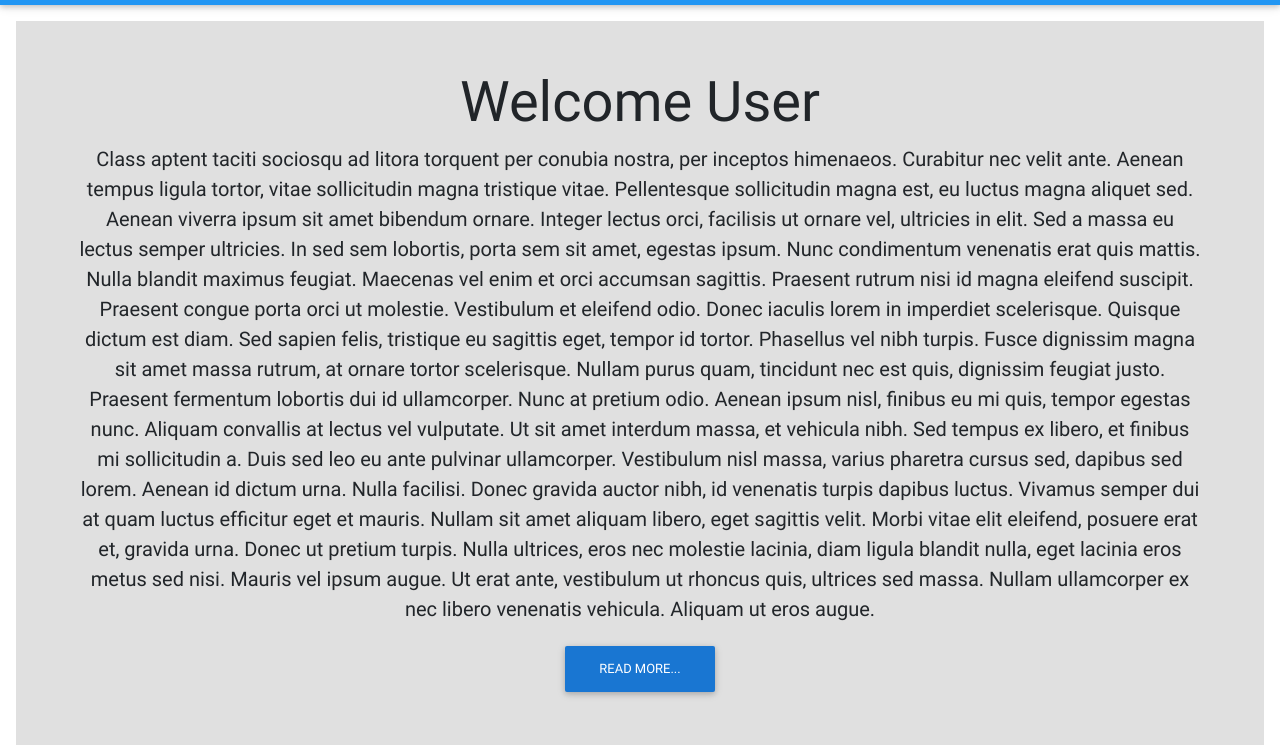
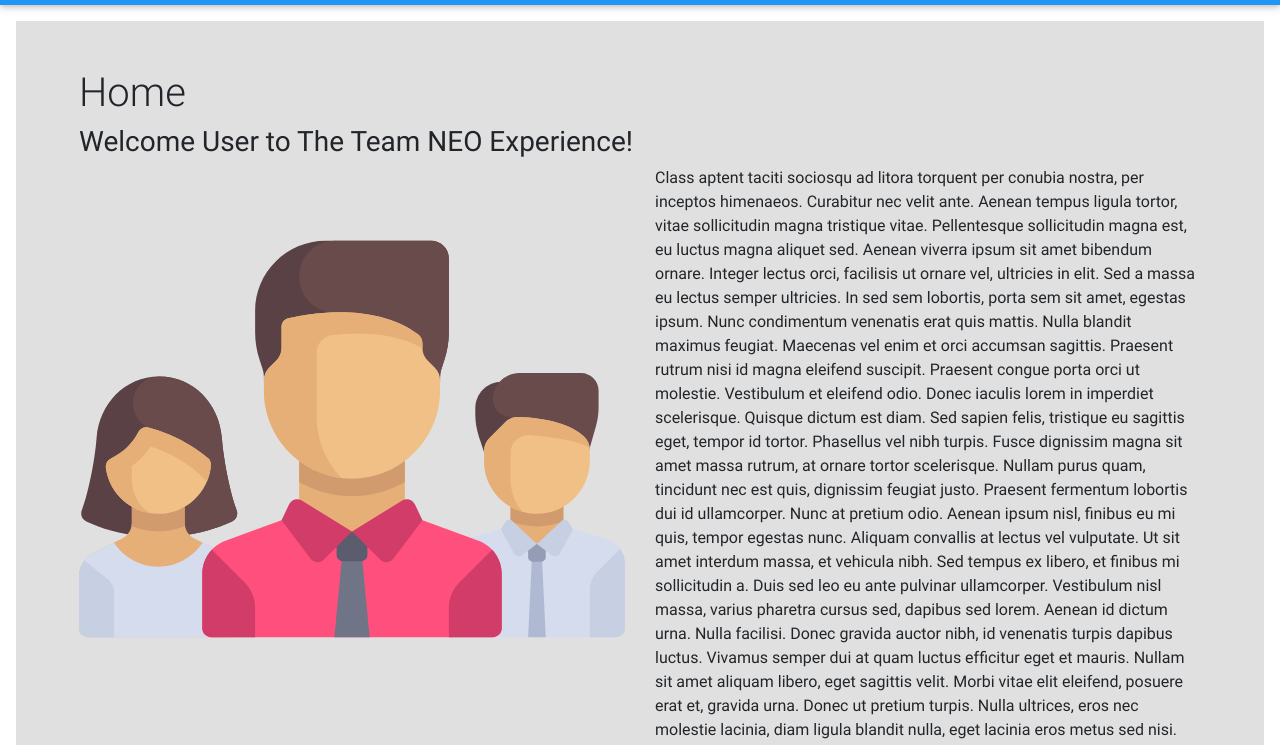
Before and after one commit to hngi/TeamNeo, a plain HTML site: page views/home.html in a window 1280 px wide. Shown: the part 53-798 px from the top of the page. Drawn offline with Linux system fonts and the light colour scheme.

Commit message:
update 19:50PM 20-Aug-2019

```diff
--- a/views/home.html
+++ b/views/home.html
@@ -43,16 +43,24 @@
 </nav>
 <!--/.Navbar -->
 
-<div class="position-relative overflow-hidden p-3 p-md-5 m-md-3 text-center bg-light">
+<div class="position-relative overflow-hidden p-3 p-md-5 m-md-3 bg-light">
     <div class="col-md-12 p-lg-12 mx-auto">
-        <h1 class="display-4 font-weight-normal">Welcome User</h1>
-        <p class="lead font-weight-normal">
-            Class aptent taciti sociosqu ad litora torquent per conubia nostra, per inceptos himenaeos. Curabitur nec velit ante. Aenean tempus ligula tortor, vitae sollicitudin magna tristique vitae. Pellentesque sollicitudin magna est, eu luctus magna aliquet sed. Aenean viverra ipsum sit amet bibendum ornare. Integer lectus orci, facilisis ut ornare vel, ultricies in elit. Sed a massa eu lectus semper ultricies. In sed sem lobortis, porta sem sit amet, egestas ipsum. Nunc condimentum venenatis erat quis mattis. Nulla blandit maximus feugiat. Maecenas vel enim et orci accumsan sagittis. Praesent rutrum nisi id magna eleifend suscipit. Praesent congue porta orci ut molestie. Vestibulum et eleifend odio. Donec iaculis lorem in imperdiet scelerisque. Quisque dictum est diam.
+        <h1>Home</h1>
+        <h3 class="font-weight-normal">Welcome User to The Team NEO Experience!</h3>
+        <div class="row">
+            <div class="col-md-6">
+                <img src="../content/images/team.svg"  class="rounded center d-flex align-items-center img-fluid" alt="Responsive image">
+            </div>
+            <div class="col-md-6">
+                <p class="font-weight-normal">
+                    Class aptent taciti sociosqu ad litora torquent per conubia nostra, per inceptos himenaeos. Curabitur nec velit ante. Aenean tempus ligula tortor, vitae sollicitudin magna tristique vitae. Pellentesque sollicitudin magna est, eu luctus magna aliquet sed. Aenean viverra ipsum sit amet bibendum ornare. Integer lectus orci, facilisis ut ornare vel, ultricies in elit. Sed a massa eu lectus semper ultricies. In sed sem lobortis, porta sem sit amet, egestas ipsum. Nunc condimentum venenatis erat quis mattis. Nulla blandit maximus feugiat. Maecenas vel enim et orci accumsan sagittis. Praesent rutrum nisi id magna eleifend suscipit. Praesent congue porta orci ut molestie. Vestibulum et eleifend odio. Donec iaculis lorem in imperdiet scelerisque. Quisque dictum est diam.
 
-            Sed sapien felis, tristique eu sagittis eget, tempor id tortor. Phasellus vel nibh turpis. Fusce dignissim magna sit amet massa rutrum, at ornare tortor scelerisque. Nullam purus quam, tincidunt nec est quis, dignissim feugiat justo. Praesent fermentum lobortis dui id ullamcorper. Nunc at pretium odio. Aenean ipsum nisl, finibus eu mi quis, tempor egestas nunc. Aliquam convallis at lectus vel vulputate. Ut sit amet interdum massa, et vehicula nibh. Sed tempus ex libero, et finibus mi sollicitudin a. Duis sed leo eu ante pulvinar ullamcorper. Vestibulum nisl massa, varius pharetra cursus sed, dapibus sed lorem. Aenean id dictum urna. Nulla facilisi. Donec gravida auctor nibh, id venenatis turpis dapibus luctus.
+                    Sed sapien felis, tristique eu sagittis eget, tempor id tortor. Phasellus vel nibh turpis. Fusce dignissim magna sit amet massa rutrum, at ornare tortor scelerisque. Nullam purus quam, tincidunt nec est quis, dignissim feugiat justo. Praesent fermentum lobortis dui id ullamcorper. Nunc at pretium odio. Aenean ipsum nisl, finibus eu mi quis, tempor egestas nunc. Aliquam convallis at lectus vel vulputate. Ut sit amet interdum massa, et vehicula nibh. Sed tempus ex libero, et finibus mi sollicitudin a. Duis sed leo eu ante pulvinar ullamcorper. Vestibulum nisl massa, varius pharetra cursus sed, dapibus sed lorem. Aenean id dictum urna. Nulla facilisi. Donec gravida auctor nibh, id venenatis turpis dapibus luctus.
 
-            Vivamus semper dui at quam luctus efficitur eget et mauris. Nullam sit amet aliquam libero, eget sagittis velit. Morbi vitae elit eleifend, posuere erat et, gravida urna. Donec ut pretium turpis. Nulla ultrices, eros nec molestie lacinia, diam ligula blandit nulla, eget lacinia eros metus sed nisi. Mauris vel ipsum augue. Ut erat ante, vestibulum ut rhoncus quis, ultrices sed massa. Nullam ullamcorper ex nec libero venenatis vehicula. Aliquam ut eros augue.
-        </p>
+                    Vivamus semper dui at quam luctus efficitur eget et mauris. Nullam sit amet aliquam libero, eget sagittis velit. Morbi vitae elit eleifend, posuere erat et, gravida urna. Donec ut pretium turpis. Nulla ultrices, eros nec molestie lacinia, diam ligula blandit nulla, eget lacinia eros metus sed nisi. Mauris vel ipsum augue. Ut erat ante, vestibulum ut rhoncus quis, ultrices sed massa. Nullam ullamcorper ex nec libero venenatis vehicula. Aliquam ut eros augue.
+                </p>
+            </div>
+        </div>
         <a class="btn btn-blue" href="#">Read More...</a>
     </div>
     <div class="product-device shadow-sm d-none d-md-block"></div>
```
Also changed, not shown: content/images/team.svg (added).
